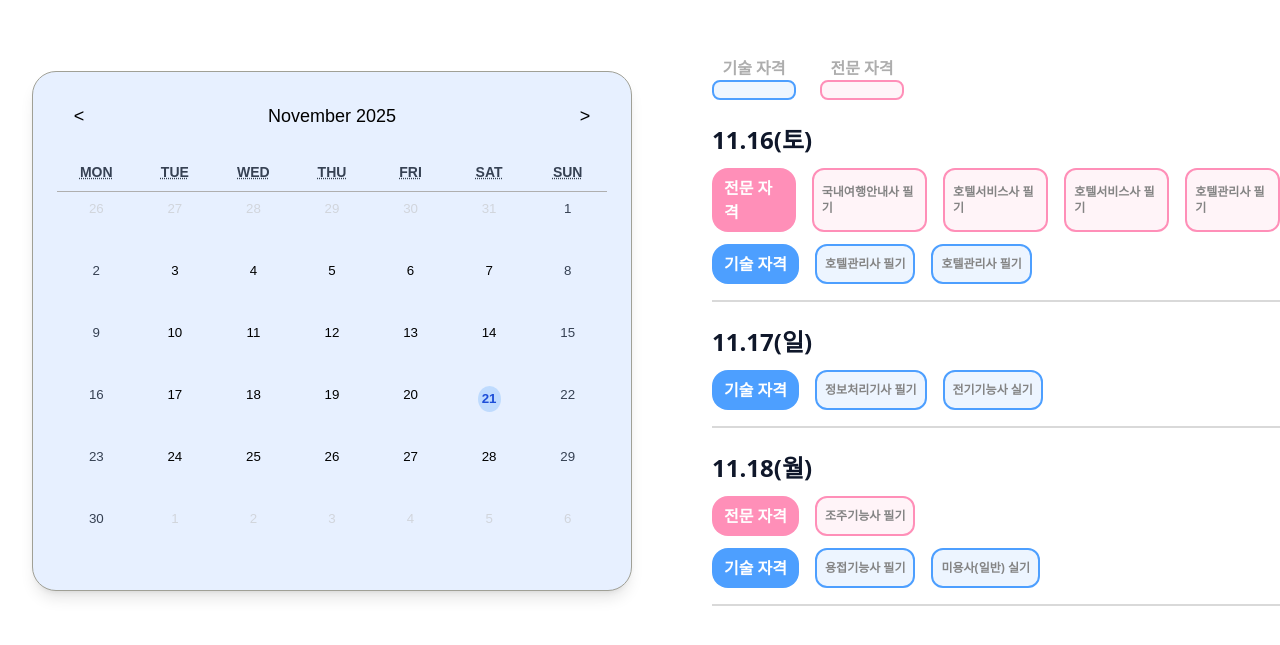
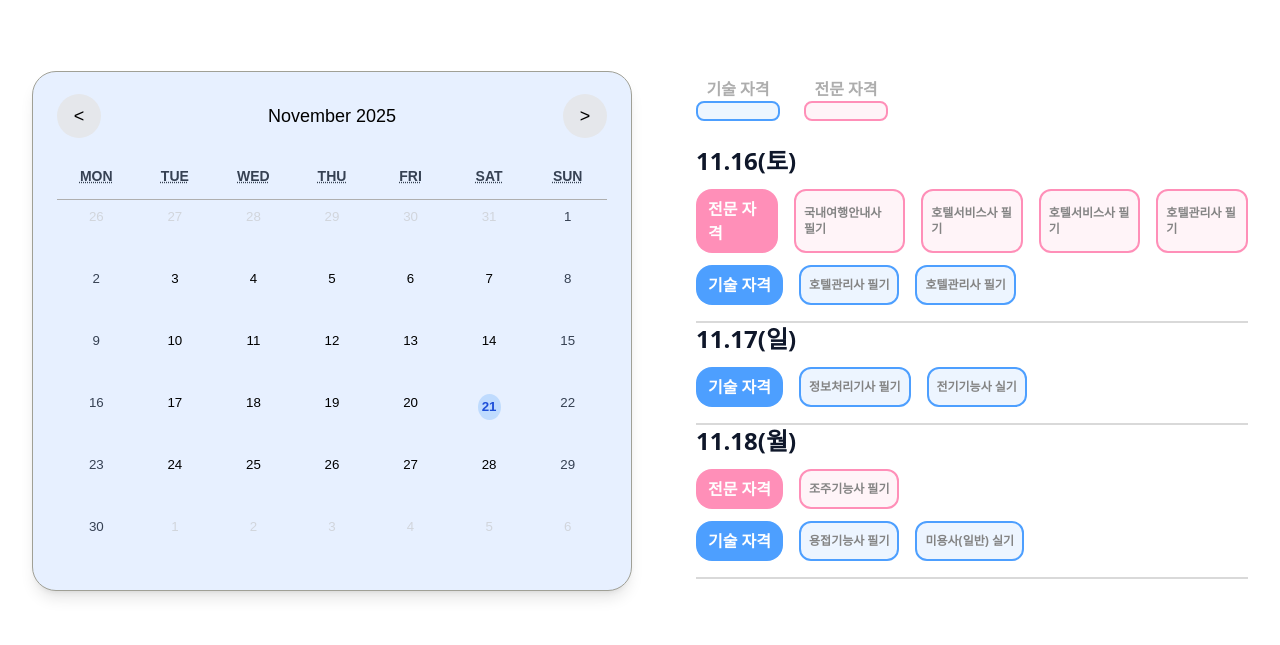
Before and after one commit to jjong0923/certistage_front, a React (Vite) app: page / in a window 1280 px wide. Shown: the part 121-766 px from the top of the page. Built offline with nearby package versions, Linux system fonts and the light colour scheme.

Commit message:
refactor : calender css

```diff
--- a/src/index.css
+++ b/src/index.css
@@ -16,7 +16,7 @@ div.react-calendar {
 div .react-calendar__month-view__weekdays {
   @apply text-center text-sm font-semibold text-gray-700;
   border-bottom: 1px solid #afafaf;
-  height: 40px;
+  height: 48px;
   display: flex;
   align-items: center;
 }
@@ -32,14 +32,15 @@ div .react-calendar__month-view__days {
   grid-template-columns: repeat(7, 1fr);
   grid-auto-rows: 1fr;
   gap: 0;
-  /* border: 1px solid #d9d9d9; */
+
+  /* border-right: 1px solid #d0d0d0; */
+  /* border-bottom: 1px solid #d0d0d0; */
 }
 
 /* 날짜 셀 */
 div .react-calendar__tile {
   @apply text-center transition hover:bg-blue-100;
 
-  border: 1px solid #d9d9d9;
   height: 62px;
   display: flex;
   justify-content: center;
@@ -64,6 +65,12 @@ div .react-calendar__tile--now abbr {
 
 /* 선택된 날짜 */
 /* div .react-calendar__tile--active {
+  background: #bfdbfe;
+  color: #1d4ed8;
+  font-weight: bold;
+
+  padding: 4px 4px;
+  border-radius: 50%;
 } */
 
 /* 네비게이션 */
@@ -73,7 +80,16 @@ div .react-calendar__navigation {
 }
 
 /* 네비게이션 버튼 */
+div .react-calendar__navigation button.react-calendar__navigation__label {
+  background: none !important;
+  box-shadow: none;
+}
+
+div .react-calendar__navigation button.react-calendar__navigation__label:hover {
+  background: none !important;
+}
 div .react-calendar__navigation button {
+  background: #e5e7eb;
   @apply rounded-full p-2 text-lg hover:bg-gray-200;
 }
 
--- a/src/pages/MainPage.tsx
+++ b/src/pages/MainPage.tsx
@@ -75,9 +75,9 @@ function MainPage() {
   ];
 
   return (
-    <div className="mt-40 flex items-center justify-center gap-12">
+    <div className="mt-40 flex items-center justify-center">
       <Calendar />
-      <div className="flex flex-col gap-6">
+      <div className="flex flex-col gap-6 p-8">
         <div className="flex gap-6">
           <div className="flex flex-col">
             <p className="text-xm text-center font-semibold text-[#adadad]">
@@ -92,9 +92,11 @@ function MainPage() {
             <div className="h-[20px] w-[84px] rounded-lg border-2 border-[#FF8FB8] bg-[#FFF4F8]"></div>
           </div>
         </div>
-        {mockExams.map((item) => (
-          <CertificationCard data={item} />
-        ))}
+        <div className="min-h-[440px]">
+          {mockExams.map((item) => (
+            <CertificationCard data={item} />
+          ))}
+        </div>
       </div>
     </div>
   );
```
